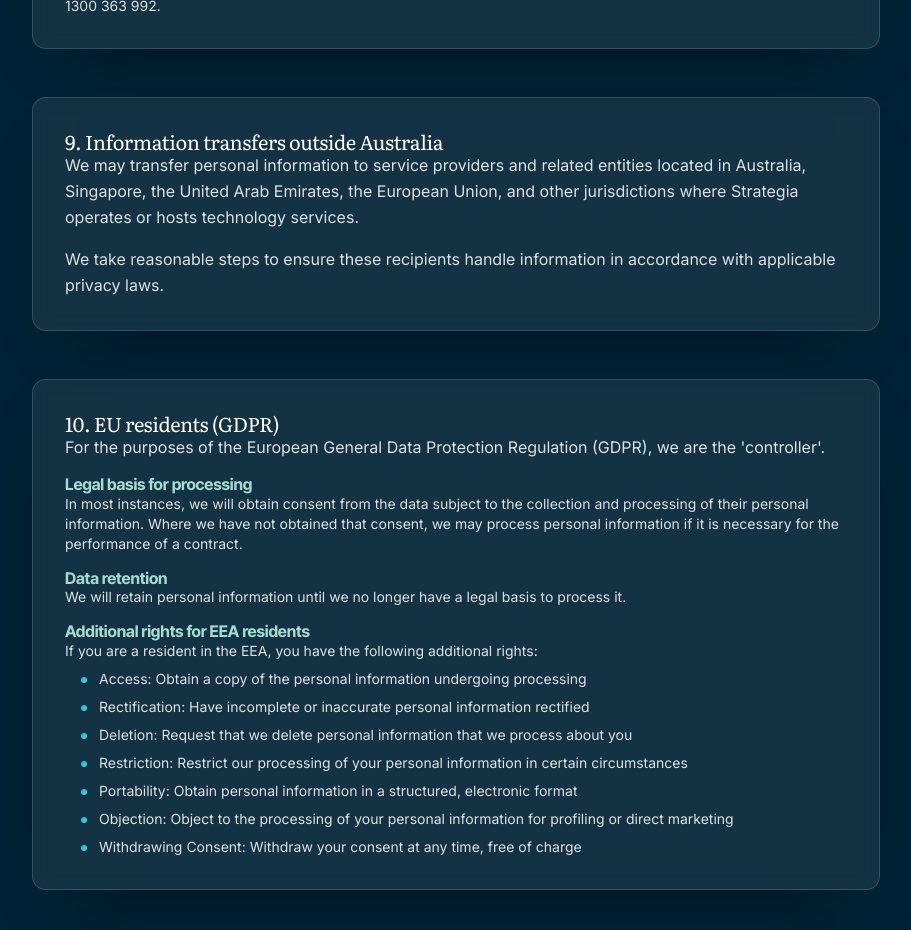
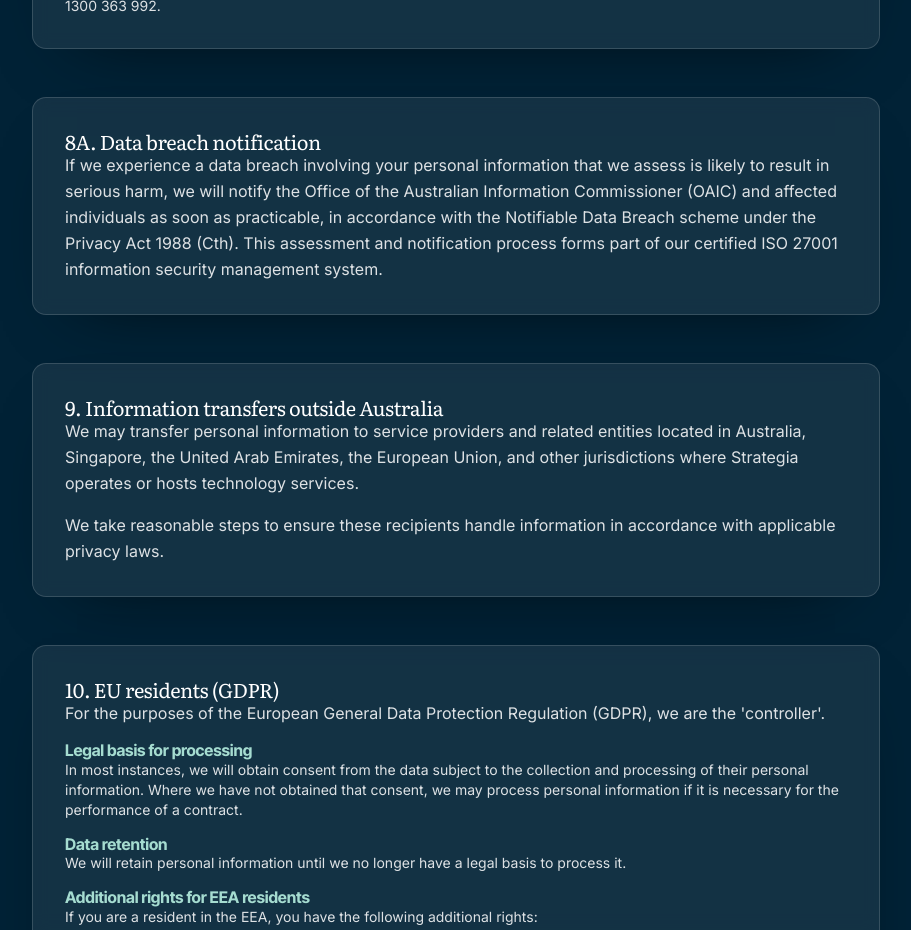
Before and after one commit to Strategiatech/strategia-v27-homepage, a Next.js app: page /privacy-policy in a window 1280 px wide. Shown: the part 4860-5790 px from the top of the page, without its empty margins (184-1095 px from the left). Built offline with nearby package versions, Linux system fonts and the light colour scheme; no server answers.

Commit message:
docs(privacy): add data breach notification section (#6)

```diff
--- a/src/app/(frontend)/privacy-policy/page.tsx
+++ b/src/app/(frontend)/privacy-policy/page.tsx
@@ -372,6 +372,18 @@
             </SubSection>
           </Section>
 
+          <Section title="8A. Data breach notification">
+            <p>
+              If we experience a data breach involving your personal information
+              that we assess is likely to result in serious harm, we will notify
+              the Office of the Australian Information Commissioner (OAIC) and
+              affected individuals as soon as practicable, in accordance with the
+              Notifiable Data Breach scheme under the Privacy Act 1988 (Cth).
+              This assessment and notification process forms part of our certified
+              ISO 27001 information security management system.
+            </p>
+          </Section>
+
           <Section title="9. Information transfers outside Australia">
             <p>
               We may transfer personal information to service providers and
```
